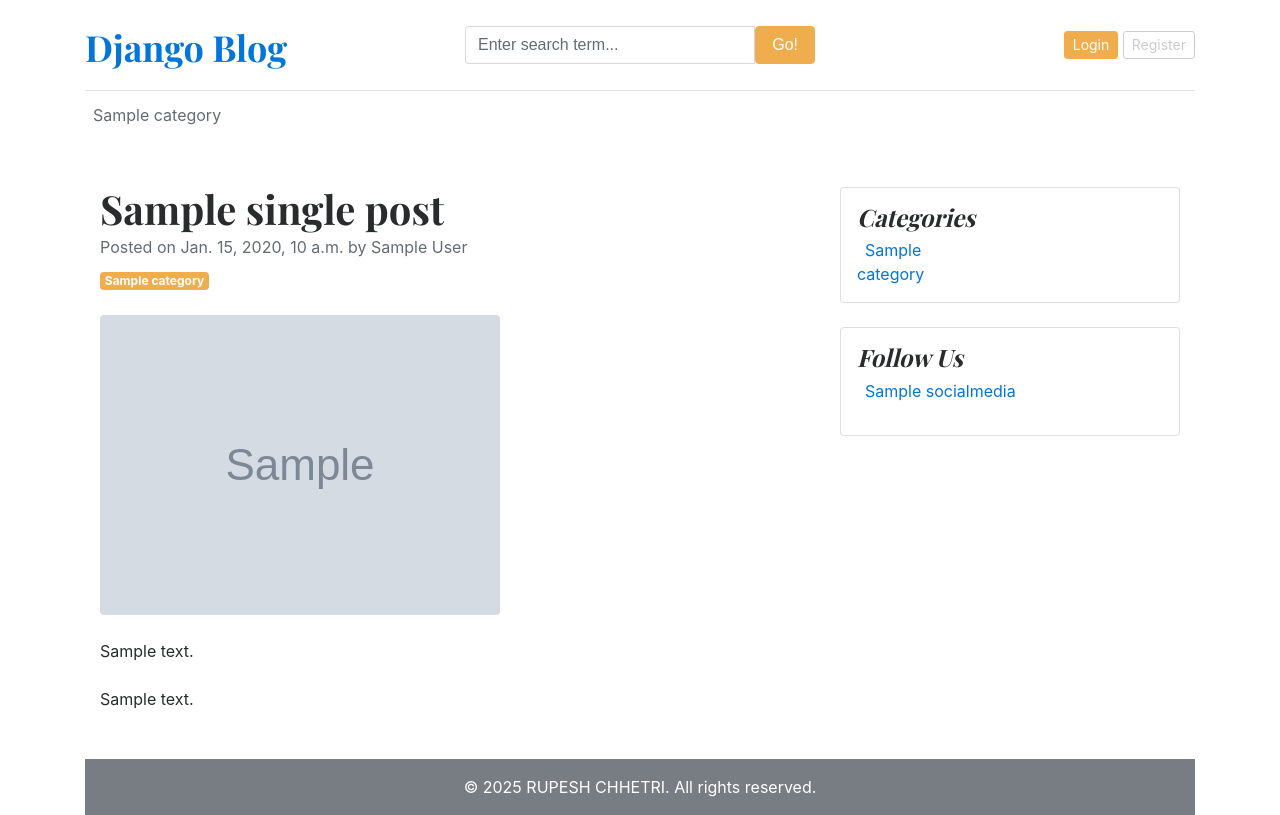
After one commit to RupeshC007/Django-blog, a Django app: template blog_main/templates/blog_detail.html in a window 1280 px wide. The commit adds this page. Run offline with Django 5.2, Linux system fonts and the light colour scheme; the template is opened without the code that fills it: most values are stand-ins (such as "Sample title", 1, 10 or a date in 2020); grey boxes marked "Sample" are stand-in pictures; data that the repository does not hold is empty.

Commit message:
add search functionality

```diff
--- a/blog_main/settings.py
+++ b/blog_main/settings.py
@@ -63,6 +63,7 @@ TEMPLATES = [
                 "django.contrib.auth.context_processors.auth",
                 "django.contrib.messages.context_processors.messages",
                 "blogs.context_processors.get_categories",
+                "blogs.context_processors.get_socialmedia",
             ],
         },
     },
--- a/blog_main/templates/base.html
+++ b/blog_main/templates/base.html
@@ -33,13 +33,35 @@
     <div class="container">
       <header class="blog-header py-3">
         <div class="row flex-nowrap justify-content-between align-items-center">
-          <div class="col-8 pt-1">
+
+          <div class="col-4 pt-1">
             <a class="blog-header-logo text-dark" href="/">Django Blog</a>
           </div>
+
+          <div class="col-4">
+            <form action="{% url 'blog_search' %}" method="GET">
+              <div class="input-group">
+            <input
+              class="form-control"
+              type="text"
+              name="keyword"
+              placeholder="Enter search term..."
+              aria-label="Enter search term..."
+              aria-describedby="button-search"
+            />
+            <button type="submit" class="btn btn-warning" id="button-search" type="button">
+              Go!
+            </button>
+          </div>
+            </form>
+          </div>
+
+
           <div class="col-4 d-flex justify-content-end align-items-center">
             <a class="btn btn-sm btn-warning" href="#">Login</a> &nbsp;
             <a class="btn btn-sm btn-outline-secondary" href="#">Register</a>
           </div>
+
         </div>
       </header>
       <div class="nav-scroller py-1 mb-2">
--- /dev/null
+++ b/blog_main/templates/blog_detail.html
@@ -0,0 +1,73 @@
+{% extends "base.html" %} {% block content %}
+
+<!-- Page content-->
+<div class="container mt-5">
+  <div class="row">
+    <div class="col-lg-8">
+      <!-- Post content-->
+      <article>
+        <!-- Post header-->
+        <header class="mb-4">
+          <!-- Post title-->
+          <h1 class="fw-bolder mb-1">{{single_post.title}}</h1>
+          <!-- Post meta content-->
+          <div class="text-muted fst-italic mb-2">
+            Posted on {{single_post.created_at}} by {{single_post.author}}
+          </div>
+          <!-- Post category-->
+          <a class="badge bg-warning text-decoration-none text-light" href="#!"
+            >{{single_post.category}}</a
+          >
+        </header>
+        <!-- Preview image figure-->
+        <figure class="mb-4">
+          <img
+            class="img-fluid rounded"
+            src="{{single_post.featured_image.url }}"
+            alt="{{single_post.title}}"
+          />
+        </figure>
+        <!-- Post content-->
+        <section class="mb-5">
+          <p class="fs-5 mb-4">{{single_post.short_description}}</p>
+          <p class="fs-5 mb-4">{{single_post.blog_body}}</p>
+        </section>
+      </article>
+    </div>
+    <!-- Side widgets-->
+    <div class="col-lg-4">
+      <!-- Categories widget-->
+      <div class="card mb-4 p-3">
+        <h4 class="font-italic">Categories</h4>
+        <div class="card-body">
+          <div class="row">
+            <div class="col-sm-6">
+              <ul class="list-unstyled mb-0">
+                {% for cat in category %}
+                <a
+                  class="p-2 "
+                  href="{% url 'post_by_category' cat.id %}"
+                  >{{ cat.category_name }}</a
+                >
+                {% endfor %}
+              </ul>
+            </div>
+          </div>
+        </div>
+      </div>
+      <!-- Side widget-->
+      <div class="card mb-4 p-3">
+        <h4 class="font-italic">Follow Us</h4>
+        <ol class="list-unstyled">
+          {% for social in socialmedia %}
+          <li>
+            <a class="p-2 " href="{{social.link}}" target="_blank"
+              >{{ social.platform_name }}</a></li>
+          {% endfor %}
+        </ol>
+      </div>
+    </div>
+  </div>
+</div>
+
+{% endblock %}
--- a/blog_main/urls.py
+++ b/blog_main/urls.py
@@ -20,9 +20,12 @@ from django.urls import path, include
 from . import views
 from django.conf import settings
 from django.conf.urls.static import static
+from blogs import views as blog_views
 
 urlpatterns = [
     path("admin/", admin.site.urls),
     path("", views.home, name="home"),
     path("category/", include("blogs.urls")),
+    path("<slug:slug>/", blog_views.blog_detail, name="blog_detail"),
+    path("blog/search/", blog_views.blog_search, name="blog_search"),
 ]+ static(settings.MEDIA_URL, document_root=settings.MEDIA_ROOT)
--- a/blogs/admin.py
+++ b/blogs/admin.py
@@ -1,5 +1,5 @@
 from django.contrib import admin
-from .models import Category, Blog
+from .models import Category, Blog, SocialMedia
 
 class BlogAdmin(admin.ModelAdmin):
     prepopulated_fields = {'slug': ('title',)}
@@ -9,3 +9,4 @@ class BlogAdmin(admin.ModelAdmin):
 # Register your models here.
 admin.site.register(Category)
 admin.site.register(Blog, BlogAdmin)
+admin.site.register(SocialMedia)
--- a/blogs/context_processors.py
+++ b/blogs/context_processors.py
@@ -1,5 +1,10 @@
-from blogs.models import Category
+from blogs.models import Category, SocialMedia
+
 
 def get_categories(request):
     category = Category.objects.all()
     return {'category': category}
+
+def get_socialmedia(request):
+    socialmedia = SocialMedia.objects.all()
+    return {'socialmedia': socialmedia}
--- a/blogs/models.py
+++ b/blogs/models.py
@@ -32,3 +32,15 @@ class Blog(models.Model):
 
     def __str__(self):
         return self.title
+
+
+    #social media share links
+
+class SocialMedia(models.Model):
+    platform_name = models.CharField(max_length=100)
+    profile_url = models.URLField()
+
+
+
+    def __str__(self):
+        return self.platform_name
```
Also changed, not shown: blog_main/templates/blog_search.html (added, +34 -0 lines), blog_main/templates/home-blogs.html (+7 -5 lines), blog_main/templates/posts_by_category.html (+2 -14 lines), blogs/views.py (+24 -1 lines), blogs/migrations/0006_socialmedia.py (added).
